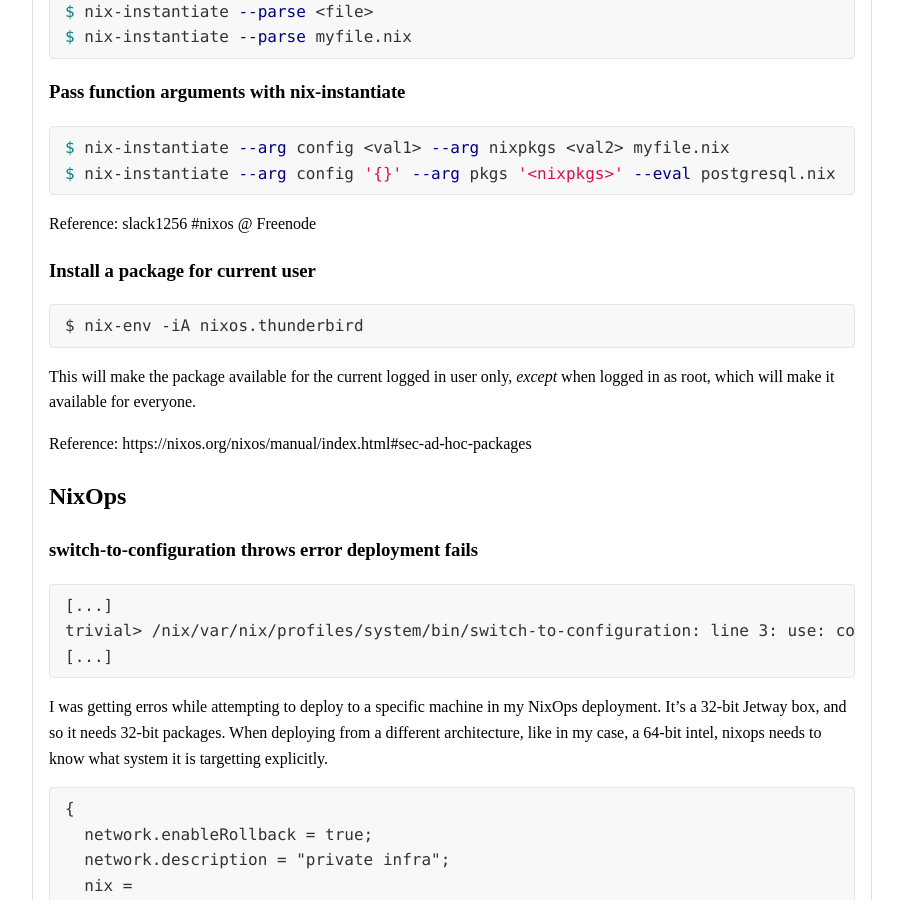
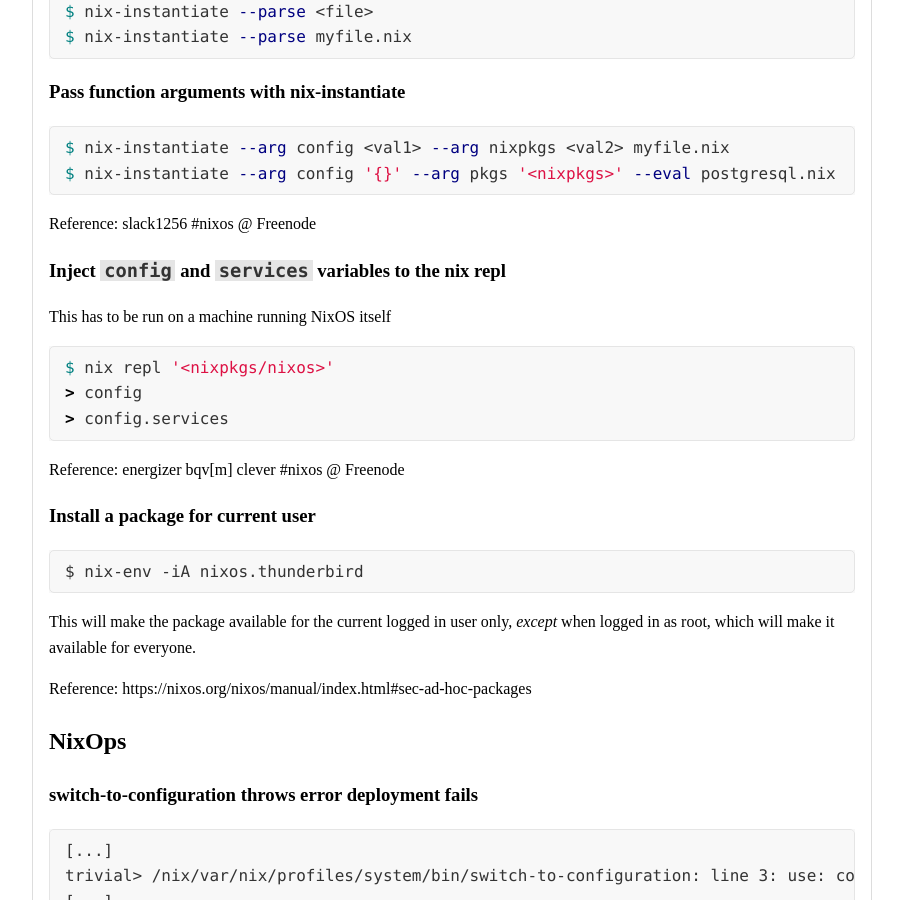
Before and after one commit to stigok/blog.stigok.com, a Jekyll site: the page built from collections/_posts/2020-03-07-nix-and-nixos-notes.md, in a window 1280 px wide and 900 px high, scrolled down 771 px. Shown: the whole window, without its empty margins (188-1091 px from the left). Built offline with Jekyll 4.4.1, drawn with Linux system fonts in a browser that asks for light colours.

Commit message:
add info for config and services in repl

````diff
--- a/collections/_posts/2020-03-07-nix-and-nixos-notes.md
+++ b/collections/_posts/2020-03-07-nix-and-nixos-notes.md
@@ -36,6 +36,18 @@ $ nix-instantiate --arg config '{}' --arg pkgs '<nixpkgs>' --eval postgresql.nix
 ```
 
 Reference: slack1256 #nixos @ Freenode
+
+### Inject `config` and `services` variables to the nix repl
+
+This has to be run on a machine running NixOS itself
+
+```shell
+$ nix repl '<nixpkgs/nixos>'
+> config
+> config.services
+```
+
+Reference: energizer bqv[m] clever #nixos @ Freenode
 
 ### Install a package for current user
 
````
